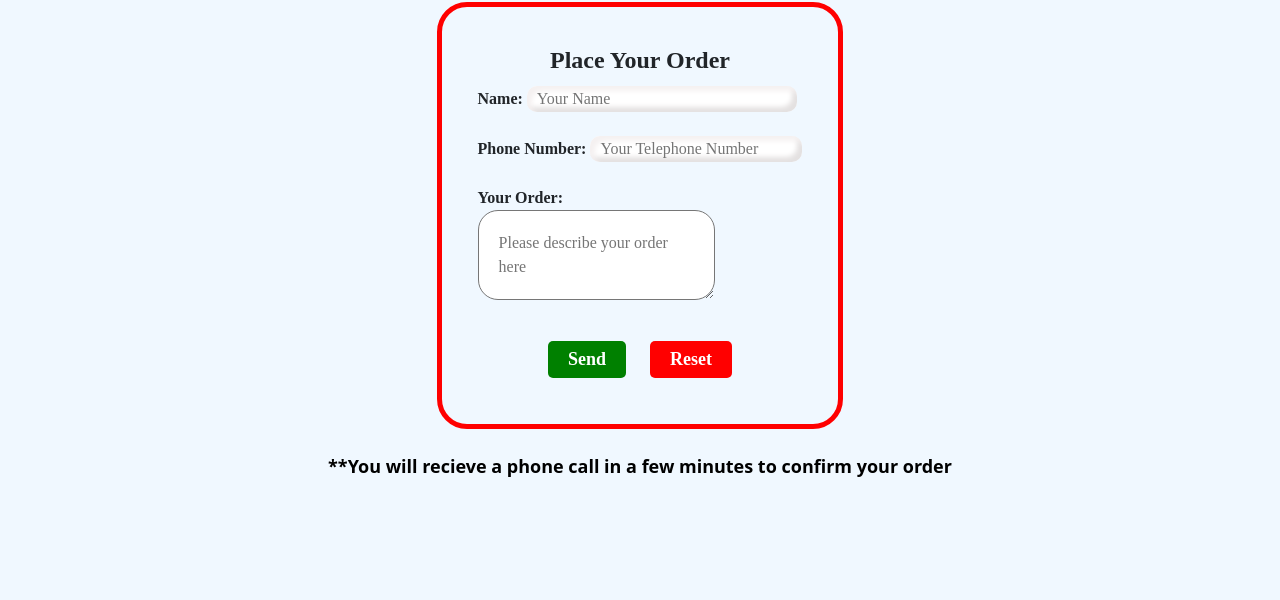
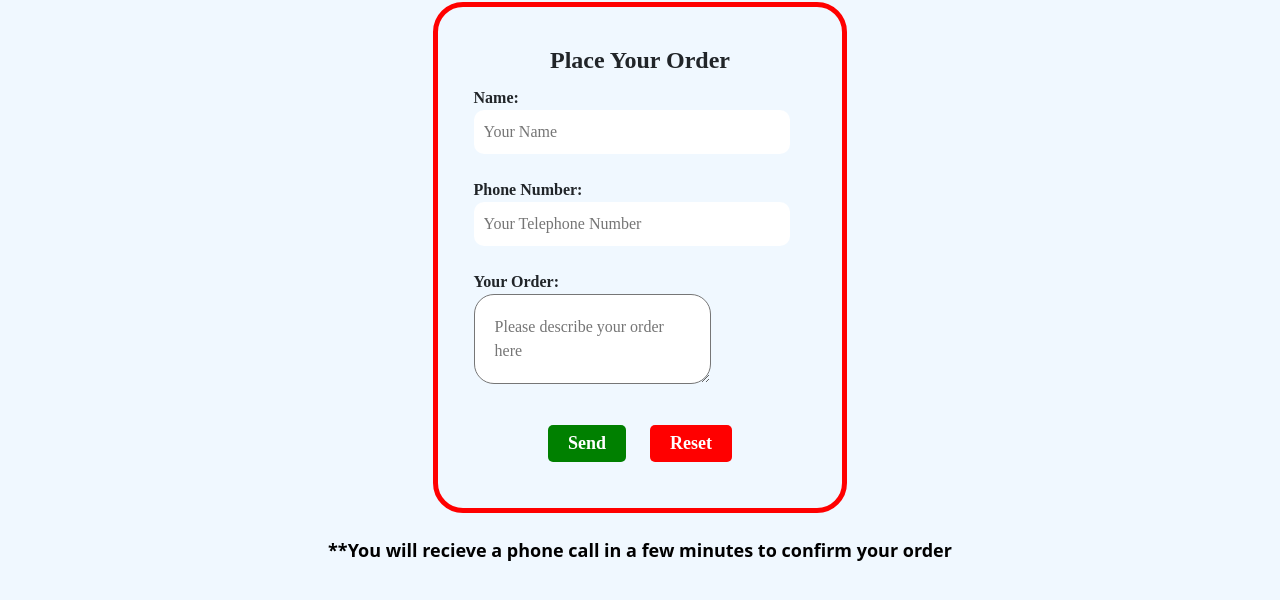
Before and after one commit to fikay323/TheItalianRestaurant, a plain HTML site: page order.html in a window 1280 px wide. Shown: the part 182-782 px from the top of the page. Drawn offline with nearby package versions, Linux system fonts and the light colour scheme.

Commit message:
Add files via upload

```diff
--- a/order.html
+++ b/order.html
@@ -52,7 +52,7 @@
                 <input required type="text" placeholder="Your Name">
                 <br><br>
                 <label for="Email">Phone Number:</label>
-                <input style="width: 65%;" required type="tel" placeholder="Your Telephone Number">
+                <input style="width: 95%;" required type="tel" placeholder="Your Telephone Number">
                 <br><br>
                 <label for="message">Your Order:</label>
                 <br>
--- a/style.css
+++ b/style.css
@@ -5,7 +5,7 @@ body {
     font-family: 'Dancing Script', cursive;
 }
 .navbar {
-    position:fixed !important;
+    position:sticky !important;
     width: 100% !important;
     top: 0 !important;
     z-index: 100;
@@ -182,12 +182,13 @@ i {
     text-align: center;
 }
 .main2 form fieldset input {
-    width: 83%;
+    width: 95%;
+    padding: 10px;
     border-radius: 10px;
     border: none;
     padding-left: 10px;
-    box-shadow: inset 5px 5px 5px rgb(245, 241, 241),
-                inset -5px -5px 5px rgb(228, 225, 225);
+    /* box-shadow: inset 5px 5px 5px rgb(245, 241, 241),
+                inset -5px -5px 5px rgb(228, 225, 225); */
 }
 .main2 form fieldset label {
     font-weight: bolder;
```
Also changed, not shown: index.html (+1 -0 lines).
